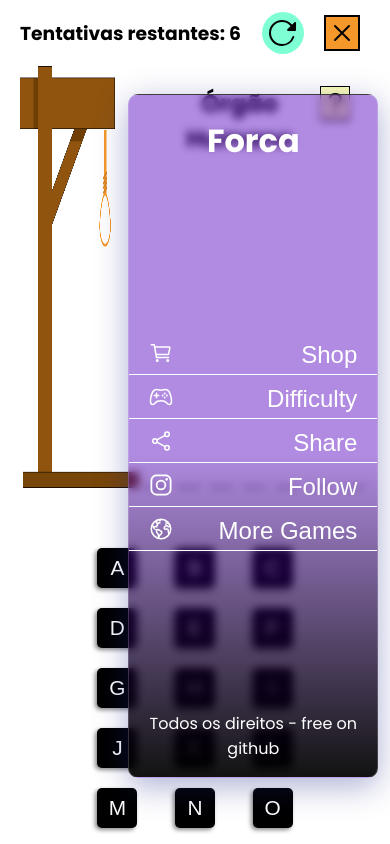
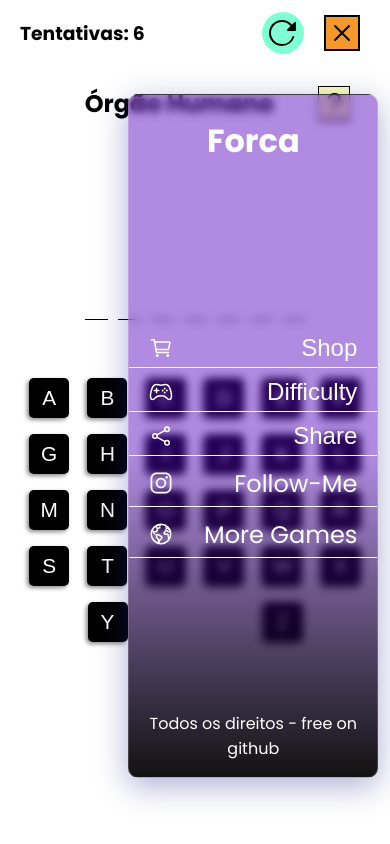
Before and after one commit to jvs-dev/jogo-da-forca, a plain HTML site: page index.html in a window 390 px wide. Both pictures are taken after a click on the element 342 px from the left and 33 px from the top of the page. Shown: the top 844 px of the page. Drawn offline with nearby package versions, Linux system fonts and the light colour scheme.

Commit message:
left responsive

```diff
--- a/index.html
+++ b/index.html
@@ -36,7 +36,7 @@
             </section>
         </div>
         <header class="main__header">
-            <h3 class="header__title">Tentativas restantes: <span id="tentativas"></span></h3>
+            <h3 class="header__title">Tentativas: <span id="tentativas"></span></h3>
             <div class="header__right">
                 <div class="right__icon">
                     <ion-icon class="right__icon__reload" name="reload-outline" onclick="restart()"></ion-icon>
@@ -54,8 +54,8 @@
                     <li class="menu__li"><button class="menu__button"><ion-icon name="cart-outline"></ion-icon>Shop</button></li>
                     <li class="menu__li"><button class="menu__button"><ion-icon name="game-controller-outline"></ion-icon>Difficulty</button></li>
                     <li class="menu__li"><button class="menu__button"><ion-icon name="share-social-outline"></ion-icon>Share</button></li>
-                    <li class="menu__li"><button class="menu__button"><ion-icon class="icon__follow" name="logo-instagram"></ion-icon>Follow</button></li>
-                    <li class="menu__li"><button class="menu__button"><ion-icon name="earth-outline"></ion-icon>More Games</button></li>
+                    <li class="menu__li"><a href="https://www.instagram.com/jv.santzz/" class="menu__button"><ion-icon class="icon__follow" name="logo-instagram"></ion-icon>Follow-Me</a></li>
+                    <li class="menu__li"><a href="#" class="menu__button"><ion-icon name="earth-outline"></ion-icon>More Games</a></li>
                 </div>
                 <p class="menu__p">Todos os direitos - free on github</p>
             </menu>
--- a/styles/base.css
+++ b/styles/base.css
@@ -6,10 +6,8 @@
 body {
     font-family: 'Poppins', sans-serif;
     width: 100vw;
+    height: 100vh;
     margin: 0px;
     padding: 0px 20px;
     overflow: hidden;
 }
-
-@media screen and (max-width: 835px) {
-}
--- a/styles/main.css
+++ b/styles/main.css
@@ -350,6 +350,8 @@
     font-size: 1.5em;
     color: white;
     transition: 0.5s;
+    text-decoration: none;
+    align-items: center;
 }
 
 .menu__button:hover {
@@ -376,3 +378,32 @@
     text-align: center;
     color: white;
 }
+
+@media screen and (max-width: 829px) {
+    .teclado {
+        margin: 0px 0vw;
+    }
+}
+@media screen and (max-width: 580px) {
+    .forca__img,.game__right {
+        height: 40vh;
+    }
+}
+@media screen and (max-width: 459px) {
+    .teclado__tecla {
+        margin: 8px;
+    }
+}
+@media screen and (max-width: 431px) {
+    .game__right {
+        height: 30vh;
+    }
+    .forca__img {
+        display: none;
+    }
+}
+@media screen and (max-width: 319px) {
+    .teclado__tecla {
+        margin: 3px;
+    }
+}
```
